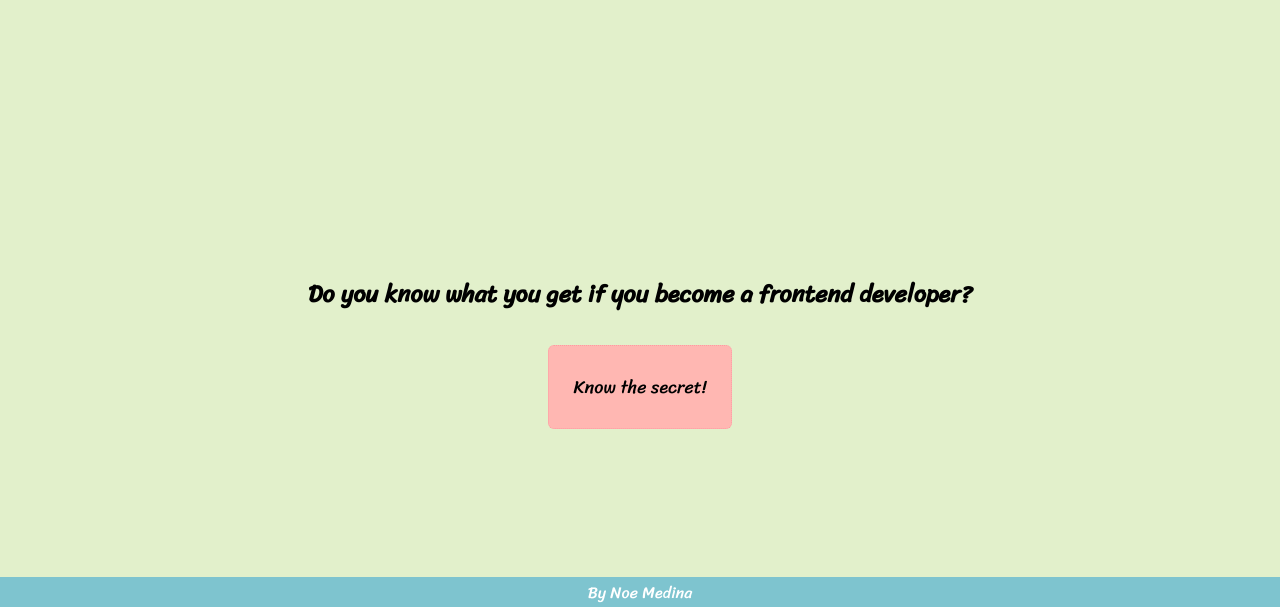
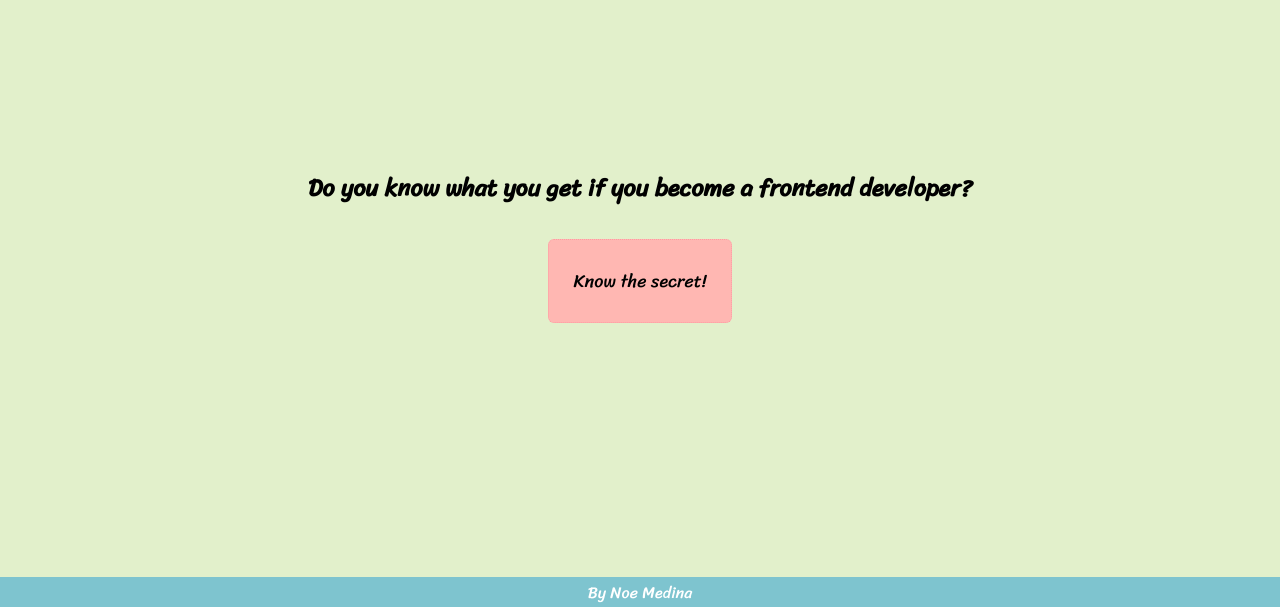
Before and after one commit to NoemiMS/de-mujer-a-mujer, a plain HTML site: page index.html in a window 1280 px wide. Shown: the part 193-800 px from the top of the page. Drawn offline with Linux system fonts and the light colour scheme.

Commit message:
Fix padding top content

```diff
--- a/style.css
+++ b/style.css
@@ -54,7 +54,7 @@
     display: flex;
     flex-direction: column;
     align-items: center;
-    padding-top: 20%;
+    padding-top: 150px;
 }
 
 .secret-modal {
```
